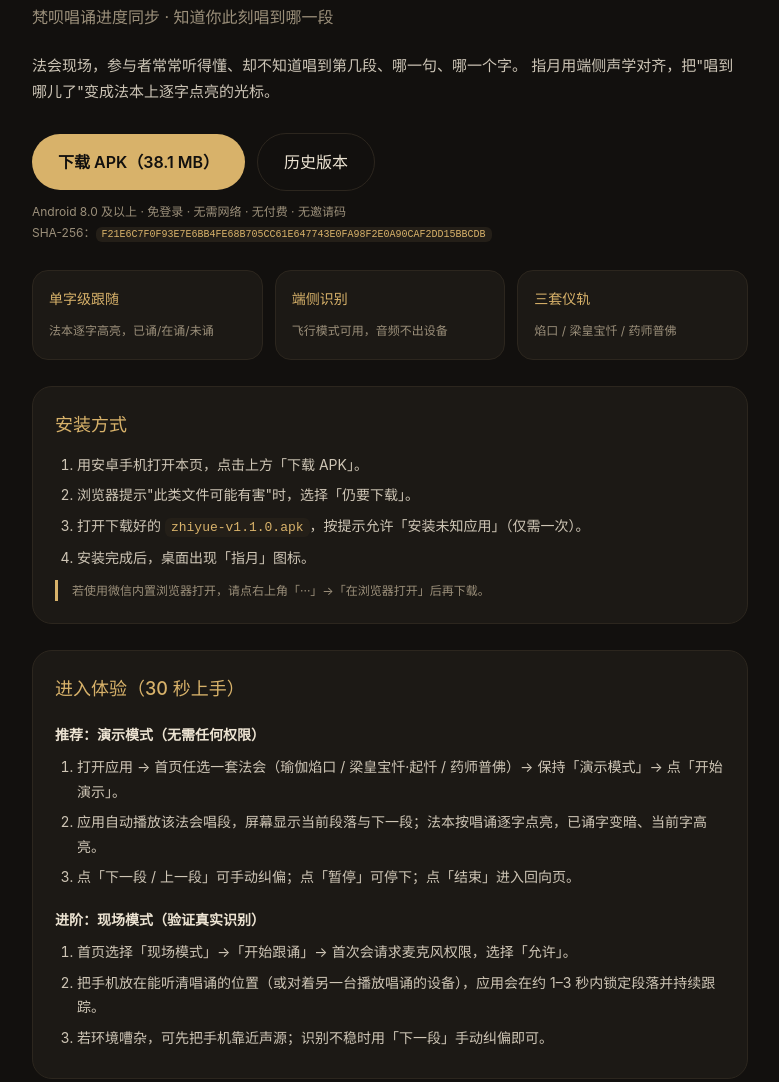
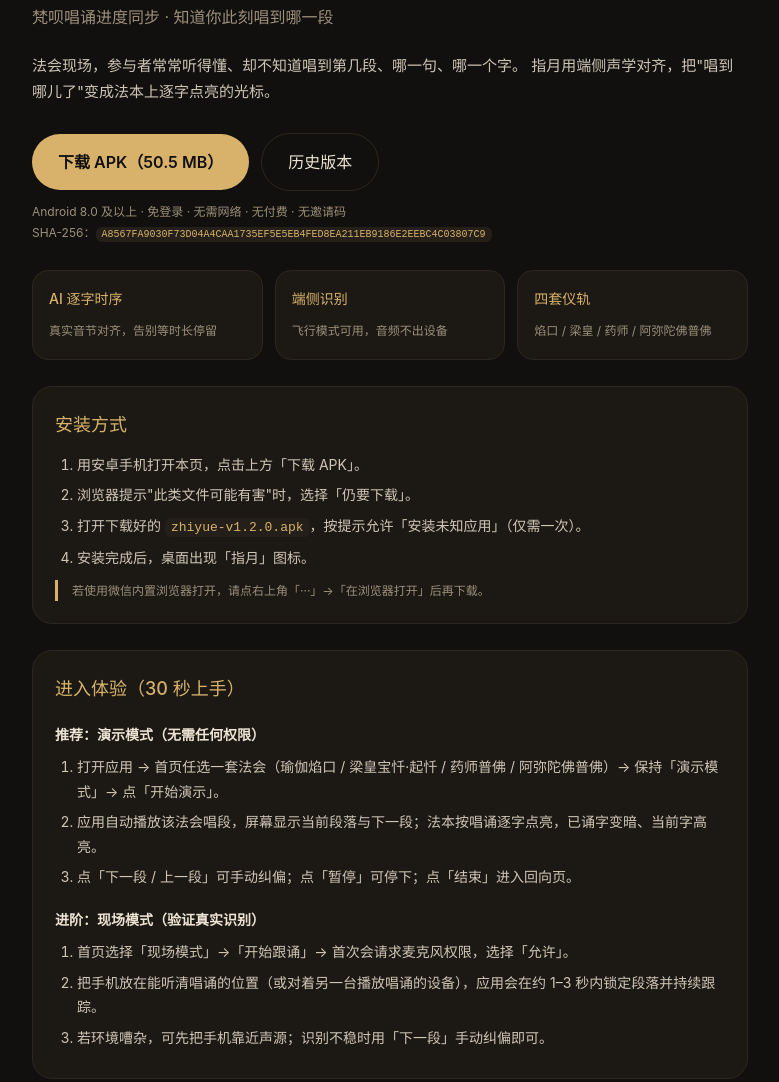
Before and after one commit to qianmiao888/zhiyue-app, a plain HTML site: page index.html in a window 1280 px wide. Shown: the part 169-1251 px from the top of the page, without its empty margins (250-1029 px from the left). Drawn offline with Linux system fonts and the light colour scheme.

Commit message:
Publish v1.2.0 download page

```diff
--- a/index.html
+++ b/index.html
@@ -60,16 +60,16 @@
   </p>
 
   <div class="cta">
-    <a class="btn" href="https://github.com/qianmiao888/zhiyue-app/releases/download/v1.1.0/zhiyue-v1.1.0.apk">下载 APK（38.1 MB）</a>
+    <a class="btn" href="https://github.com/qianmiao888/zhiyue-app/releases/download/v1.2.0/zhiyue-v1.2.0.apk">下载 APK（50.5 MB）</a>
     <a class="btn ghost" href="https://github.com/qianmiao888/zhiyue-app/releases">历史版本</a>
   </div>
   <div class="meta">Android 8.0 及以上 · 免登录 · 无需网络 · 无付费 · 无邀请码<br />
-  SHA-256：<code style="font-size:10px">F21E6C7F0F93E7E6BB4FE68B705CC61E647743E0FA98F2E0A90CAF2DD15BBCDB</code></div>
+  SHA-256：<code style="font-size:10px">A8567FA9030F73D04A4CAA1735EF5E5EB4FED8EA211EB9186E2EEBC4C03807C9</code></div>
 
   <div class="grid">
-    <div class="pill"><b>单字级跟随</b><span>法本逐字高亮，已诵/在诵/未诵</span></div>
+    <div class="pill"><b>AI 逐字时序</b><span>真实音节对齐，告别等时长停留</span></div>
     <div class="pill"><b>端侧识别</b><span>飞行模式可用，音频不出设备</span></div>
-    <div class="pill"><b>三套仪轨</b><span>焰口 / 梁皇宝忏 / 药师普佛</span></div>
+    <div class="pill"><b>四套仪轨</b><span>焰口 / 梁皇 / 药师 / 阿弥陀佛普佛</span></div>
   </div>
 
   <div class="card">
@@ -77,7 +77,7 @@
     <ol>
       <li>用安卓手机打开本页，点击上方「下载 APK」。</li>
       <li>浏览器提示"此类文件可能有害"时，选择「仍要下载」。</li>
-      <li>打开下载好的 <code>zhiyue-v1.1.0.apk</code>，按提示允许「安装未知应用」（仅需一次）。</li>
+      <li>打开下载好的 <code>zhiyue-v1.2.0.apk</code>，按提示允许「安装未知应用」（仅需一次）。</li>
       <li>安装完成后，桌面出现「指月」图标。</li>
     </ol>
     <div class="warn">若使用微信内置浏览器打开，请点右上角「···」→「在浏览器打开」后再下载。</div>
@@ -87,7 +87,7 @@
     <h2>进入体验（30 秒上手）</h2>
     <h3>推荐：演示模式（无需任何权限）</h3>
     <ol>
-      <li>打开应用 → 首页任选一套法会（瑜伽焰口 / 梁皇宝忏·起忏 / 药师普佛）→ 保持「演示模式」→ 点「开始演示」。</li>
+      <li>打开应用 → 首页任选一套法会（瑜伽焰口 / 梁皇宝忏·起忏 / 药师普佛 / 阿弥陀佛普佛）→ 保持「演示模式」→ 点「开始演示」。</li>
       <li>应用自动播放该法会唱段，屏幕显示当前段落与下一段；法本按唱诵逐字点亮，已诵字变暗、当前字高亮。</li>
       <li>点「下一段 / 上一段」可手动纠偏；点「暂停」可停下；点「结束」进入回向页。</li>
     </ol>
@@ -118,16 +118,18 @@
       结果是：模型与参考特征随 APK 内置（约 2.7 MB），无需联网、无需算力服务器；
       位置估计天然不回跳、不跳段。法会即一份 JSON 模板（段落、法本、参考音轨），
       后续新增《梁皇宝忏》《三时系念》或日常课诵，只需补模板与音轨，不必改代码。
+      v1.2.0 起，逐字时间轴由构建期 faster-whisper 识别真实音节位置生成（AI 段），端侧仍只做一次查表，不进 APK、不在端侧推理。
     </p>
   </div>
 
   <div class="card">
     <h2>内置内容与来源</h2>
-    <p>内置三套法会仪轨，可在首页直接切换：</p>
+    <p>内置四套法会仪轨，可在首页直接切换：</p>
     <ul>
       <li>《瑜伽焰口》核心十段，约 29 分钟</li>
-      <li>《梁皇宝忏 · 起忏》六段赞偈，约 27 分钟</li>
+      <li>《梁皇宝忏 · 起忏》六段赞偈，约 33 分钟</li>
       <li>《药师普佛》香赞 · 药师赞 · 回向，约 22 分钟</li>
+      <li>《阿弥陀佛普佛》香赞 · 弥陀赞 · 赞礼西方 · 拜愿 · 回向，约 47 分钟</li>
     </ul>
     <p style="color:var(--dim);font-size:12px">
       音源：牟尼佛法流通网公开唱诵录音（悟禅法师《瑜伽焰口》、《梁皇宝忏》起忏唱段；戒定真香·能真法师；药师赞；回向偈），
@@ -136,7 +138,7 @@
   </div>
 
   <footer>
-    指月 v1.1.0 · TRAE 好应用大赏参赛作品 · 学习生活赛道<br />
+    指月 v1.2.0 · TRAE 好应用大赏参赛作品 · 学习生活赛道<br />
     <a href="https://github.com/qianmiao888/zhiyue-app">项目主页</a>
   </footer>
 </div>
```
